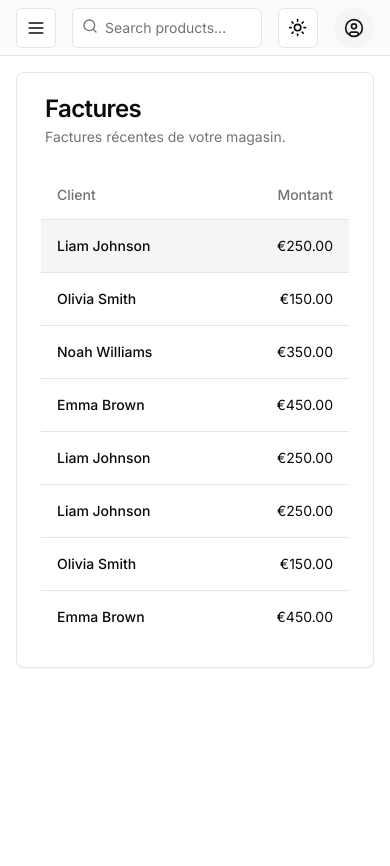
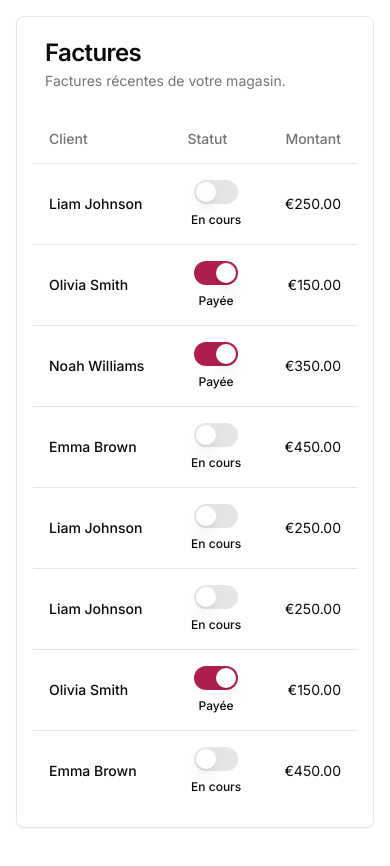
Before and after one commit to thobenayann/wine-store-management, a Next.js app: page /invoices in a window 390 px wide. Shown: the top 866 px of the page. After the commit the page ends 844 px from the top, so only its background shows below. Built offline with nearby package versions, Linux system fonts and the light colour scheme; no server answers.

Commit message:
chore: Update UI components and fix navigation links

```diff
--- a/components/features/orders.tsx
+++ b/components/features/orders.tsx
@@ -32,9 +32,7 @@ export default function Factures() {
                             <TableHead className='hidden sm:table-cell'>
                                 Type
                             </TableHead>
-                            <TableHead className='hidden sm:table-cell'>
-                                Statut
-                            </TableHead>
+                            <TableHead className='table-cell'>Statut</TableHead>
                             <TableHead className='hidden md:table-cell'>
                                 Date
                             </TableHead>
@@ -44,7 +42,7 @@ export default function Factures() {
                         </TableRow>
                     </TableHeader>
                     <TableBody>
-                        <TableRow className='bg-accent'>
+                        <TableRow>
                             <TableCell>
                                 <div className='font-medium'>Liam Johnson</div>
                                 <div className='hidden text-sm text-muted-foreground md:inline'>
@@ -54,7 +52,7 @@ export default function Factures() {
                             <TableCell className='hidden sm:table-cell'>
                                 Vente
                             </TableCell>
-                            <TableCell className='hidden sm:table-cell'>
+                            <TableCell className='table-cell'>
                                 <PayedSwitch status='En cours' />
                             </TableCell>
                             <TableCell className='hidden md:table-cell'>
@@ -74,7 +72,7 @@ export default function Factures() {
                             <TableCell className='hidden sm:table-cell'>
                                 Remboursement
                             </TableCell>
-                            <TableCell className='hidden sm:table-cell'>
+                            <TableCell className='table-cell'>
                                 <PayedSwitch status='Payée' initialIsOn />
                             </TableCell>
                             <TableCell className='hidden md:table-cell'>
@@ -94,7 +92,7 @@ export default function Factures() {
                             <TableCell className='hidden sm:table-cell'>
                                 Vente
                             </TableCell>
-                            <TableCell className='hidden sm:table-cell'>
+                            <TableCell className='table-cell'>
                                 <PayedSwitch status='Payée' initialIsOn />
                             </TableCell>
                             <TableCell className='hidden md:table-cell'>
@@ -114,7 +112,7 @@ export default function Factures() {
                             <TableCell className='hidden sm:table-cell'>
                                 Vente
                             </TableCell>
-                            <TableCell className='hidden sm:table-cell'>
+                            <TableCell className='table-cell'>
                                 <PayedSwitch status='En cours' />
                             </TableCell>
                             <TableCell className='hidden md:table-cell'>
@@ -134,7 +132,7 @@ export default function Factures() {
                             <TableCell className='hidden sm:table-cell'>
                                 Vente
                             </TableCell>
-                            <TableCell className='hidden sm:table-cell'>
+                            <TableCell className='table-cell'>
                                 <PayedSwitch status='En cours' />
                             </TableCell>
                             <TableCell className='hidden md:table-cell'>
@@ -154,7 +152,7 @@ export default function Factures() {
                             <TableCell className='hidden sm:table-cell'>
                                 Vente
                             </TableCell>
-                            <TableCell className='hidden sm:table-cell'>
+                            <TableCell className='table-cell'>
                                 <PayedSwitch status='En cours' />
                             </TableCell>
                             <TableCell className='hidden md:table-cell'>
@@ -174,7 +172,7 @@ export default function Factures() {
                             <TableCell className='hidden sm:table-cell'>
                                 Remboursement
                             </TableCell>
-                            <TableCell className='hidden sm:table-cell'>
+                            <TableCell className='table-cell'>
                                 <PayedSwitch status='Payée' initialIsOn />
                             </TableCell>
                             <TableCell className='hidden md:table-cell'>
@@ -194,7 +192,7 @@ export default function Factures() {
                             <TableCell className='hidden sm:table-cell'>
                                 Vente
                             </TableCell>
-                            <TableCell className='hidden sm:table-cell'>
+                            <TableCell className='table-cell'>
                                 <PayedSwitch status='En cours' />
                             </TableCell>
                             <TableCell className='hidden md:table-cell'>
--- a/components/protected/shared/desktop-menu.tsx
+++ b/components/protected/shared/desktop-menu.tsx
@@ -11,7 +11,7 @@ export default function DesktopMenu() {
             <div className='flex h-full max-h-screen flex-col gap-2'>
                 <div className='flex h-14 items-center border-b px-4 lg:h-[60px] lg:px-6'>
                     <Link
-                        href='/'
+                        href='/dashboard'
                         className='flex items-center gap-2 font-semibold'
                     >
                         <Image
--- a/components/protected/shared/mobile-menu.tsx
+++ b/components/protected/shared/mobile-menu.tsx
@@ -1,78 +1,93 @@
-import Image from 'next/image';
+'use client';
+
 import { Badge } from '@/components/ui/badge';
 import { Button } from '@/components/ui/button';
 import { Sheet, SheetContent, SheetTrigger } from '@/components/ui/sheet';
-import { Home, Menu, UserRoundCog, Wine, Users, Euro } from 'lucide-react';
+import { Euro, Home, Menu, UserRoundCog, Users, Wine } from 'lucide-react';
+import Image from 'next/image';
+import { useState } from 'react';
 import NavLink from './nav-link';
 
 export default function MobileMenu() {
+    const [isOpen, setIsOpen] = useState(false);
+
+    const handleClose = () => {
+        setIsOpen(false);
+    };
+
     return (
-        <Sheet>
-            <SheetTrigger asChild>
+        <Sheet open={isOpen} onOpenChange={setIsOpen}>
+            <SheetTrigger asChild onClose={handleClose}>
                 <Button
-                    variant="outline"
-                    size="icon"
-                    className="shrink-0 md:hidden"
+                    variant='outline'
+                    size='icon'
+                    className='shrink-0 md:hidden'
                 >
-                    <Menu className="h-5 w-5" />
-                    <span className="sr-only">Toggle navigation menu</span>
+                    <Menu className='h-5 w-5' />
+                    <span className='sr-only'>Toggle navigation menu</span>
                 </Button>
             </SheetTrigger>
-            <SheetContent side="left" className="flex flex-col">
-                <nav className="grid gap-2 text-lg font-medium">
+            <SheetContent side='left' className='flex flex-col'>
+                <nav className='grid gap-2 text-lg font-medium'>
                     <NavLink
-                        href="#"
-                        name=""
-                        className="flex items-center gap-2 text-lg font-semibold"
+                        href='#'
+                        name=''
+                        className='flex items-center gap-2 text-lg font-semibold'
+                        onClick={handleClose}
                     >
                         <Image
-                            className="h-6 w-6"
-                            src="/logos/wine-glass.svg"
-                            alt="wine glass"
+                            className='h-6 w-6'
+                            src='/logos/wine-glass.svg'
+                            alt='wine glass'
                             width={80}
                             height={80}
                         />
-                        <span className="">WSM</span>
+                        <span className=''>WSM</span>
                     </NavLink>
                     <NavLink
-                        href="/dashboard"
-                        name="Dashboard"
-                        className="mx-[-0.65rem] flex items-center gap-4 rounded-xl px-3 py-2 hover:text-foreground"
+                        href='/dashboard'
+                        name='Dashboard'
+                        className='mx-[-0.65rem] flex items-center gap-4 rounded-xl px-3 py-2 hover:text-foreground'
+                        onClick={handleClose}
                     >
-                        <Home className="h-4 w-4" />
+                        <Home className='h-4 w-4' />
                     </NavLink>
                     <NavLink
-                        href="/invoices"
-                        name="Facturation"
-                        className="mx-[-0.65rem] flex items-center gap-4 rounded-xl px-3 py-2 text-foreground hover:text-foreground"
+                        href='/invoices'
+                        name='Facturation'
+                        className='mx-[-0.65rem] flex items-center gap-4 rounded-xl px-3 py-2 text-foreground hover:text-foreground'
                         badge={
-                            <Badge className="ml-auto flex h-6 w-6 shrink-0 items-center justify-center rounded-full">
+                            <Badge className='ml-auto flex h-6 w-6 shrink-0 items-center justify-center rounded-full'>
                                 6
                             </Badge>
                         }
+                        onClick={handleClose}
                     >
-                        <Euro className="h-5 w-5" />
+                        <Euro className='h-5 w-5' />
                     </NavLink>
                     <NavLink
-                        href="/wines"
-                        name="Vins"
-                        className="mx-[-0.65rem] flex items-center gap-4 rounded-xl px-3 py-2 hover:text-foreground"
+                        href='/wines'
+                        name='Vins'
+                        className='mx-[-0.65rem] flex items-center gap-4 rounded-xl px-3 py-2 hover:text-foreground'
+                        onClick={handleClose}
                     >
-                        <Wine className="h-5 w-5" />
+                        <Wine className='h-5 w-5' />
                     </NavLink>
                     <NavLink
-                        href="/customers"
-                        name="Clients"
-                        className="mx-[-0.65rem] flex items-center gap-4 rounded-xl px-3 py-2 hover:text-foreground"
+                        href='/customers'
+                        name='Clients'
+                        className='mx-[-0.65rem] flex items-center gap-4 rounded-xl px-3 py-2 hover:text-foreground'
+                        onClick={handleClose}
                     >
-                        <Users className="h-5 w-5" />
+                        <Users className='h-5 w-5' />
                     </NavLink>
                     <NavLink
-                        href="/profile"
-                        name="Profile"
-                        className="mx-[-0.65rem] flex items-center gap-4 rounded-xl px-3 py-2 hover:text-foreground"
+                        href='/profile'
+                        name='Profile'
+                        className='mx-[-0.65rem] flex items-center gap-4 rounded-xl px-3 py-2 hover:text-foreground'
+                        onClick={handleClose}
                     >
-                        <UserRoundCog className="h-5 w-5" />
+                        <UserRoundCog className='h-5 w-5' />
                     </NavLink>
                 </nav>
             </SheetContent>
--- a/components/ui/card.tsx
+++ b/components/ui/card.tsx
@@ -1,6 +1,6 @@
-import * as React from "react"
+import * as React from 'react';
 
-import { cn } from "@/lib/utils"
+import { cn } from '@/lib/utils';
 
 const Card = React.forwardRef<
     HTMLDivElement,
@@ -9,13 +9,13 @@ const Card = React.forwardRef<
     <div
         ref={ref}
         className={cn(
-      "rounded-lg border bg-card text-card-foreground shadow-sm",
+            'rounded-lg border bg-card text-card-foreground shadow-sm',
             className
         )}
         {...props}
     />
-))
-Card.displayName = "Card"
+));
+Card.displayName = 'Card';
 
 const CardHeader = React.forwardRef<
     HTMLDivElement,
@@ -23,11 +23,11 @@ const CardHeader = React.forwardRef<
 >(({ className, ...props }, ref) => (
     <div
         ref={ref}
-    className={cn("flex flex-col space-y-1.5 p-6", className)}
+        className={cn('flex flex-col space-y-1.5 p-6', className)}
         {...props}
     />
-))
-CardHeader.displayName = "CardHeader"
+));
+CardHeader.displayName = 'CardHeader';
 
 const CardTitle = React.forwardRef<
     HTMLParagraphElement,
@@ -36,13 +36,13 @@ const CardTitle = React.forwardRef<
     <h3
         ref={ref}
         className={cn(
-      "text-2xl font-semibold leading-none tracking-tight",
+            'text-2xl font-semibold leading-none tracking-tight',
             className
         )}
         {...props}
     />
-))
-CardTitle.displayName = "CardTitle"
+));
+CardTitle.displayName = 'CardTitle';
 
 const CardDescription = React.forwardRef<
     HTMLParagraphElement,
@@ -50,19 +50,19 @@ const CardDescription = React.forwardRef<
 >(({ className, ...props }, ref) => (
     <p
         ref={ref}
-    className={cn("text-sm text-muted-foreground", className)}
+        className={cn('text-sm text-muted-foreground', className)}
         {...props}
     />
-))
-CardDescription.displayName = "CardDescription"
+));
+CardDescription.displayName = 'CardDescription';
 
 const CardContent = React.forwardRef<
     HTMLDivElement,
     React.HTMLAttributes<HTMLDivElement>
 >(({ className, ...props }, ref) => (
-  <div ref={ref} className={cn("p-6 pt-0", className)} {...props} />
-))
-CardContent.displayName = "CardContent"
+    <div ref={ref} className={cn('p-4 md:p-6 pt-0', className)} {...props} />
+));
+CardContent.displayName = 'CardContent';
 
 const CardFooter = React.forwardRef<
     HTMLDivElement,
@@ -70,10 +70,17 @@ const CardFooter = React.forwardRef<
 >(({ className, ...props }, ref) => (
     <div
         ref={ref}
-    className={cn("flex items-center p-6 pt-0", className)}
+        className={cn('flex items-center p-6 pt-0', className)}
         {...props}
     />
-))
-CardFooter.displayName = "CardFooter"
+));
+CardFooter.displayName = 'CardFooter';
 
-export { Card, CardHeader, CardFooter, CardTitle, CardDescription, CardContent }
+export {
+    Card,
+    CardContent,
+    CardDescription,
+    CardFooter,
+    CardHeader,
+    CardTitle,
+};
--- a/components/ui/payed-switch.tsx
+++ b/components/ui/payed-switch.tsx
@@ -17,13 +17,14 @@ export function PayedSwitch({ status, initialIsOn = false }: PayedSwitchProps) {
     };
 
     return (
-        <div className='flex items-center space-x-2'>
-            <Switch
-                id='invoice-status'
-                checked={isOn}
-                onChange={toggleSwitch}
-            />
-            <Label htmlFor='invoice-status'>{status}</Label>
+        <div className='flex max-md:flex-col max-md:space-y-2 max-md:justify-center items-center md:space-x-2'>
+            <Switch id='invoice-status' checked={isOn} onClick={toggleSwitch} />
+            <Label
+                className='max-md:text-center text-xs md:text-sm'
+                htmlFor='invoice-status'
+            >
+                {isOn ? 'Payée' : 'En cours'}
+            </Label>
         </div>
     );
 }
```
Also changed, not shown: components/protected/shared/header-menu.tsx (+26 -15 lines), components/protected/shared/nav-link.tsx (+10 -1 lines), components/ui/sheet.tsx (+62 -47 lines). Lines whose indentation alone changed are shown as unchanged.
